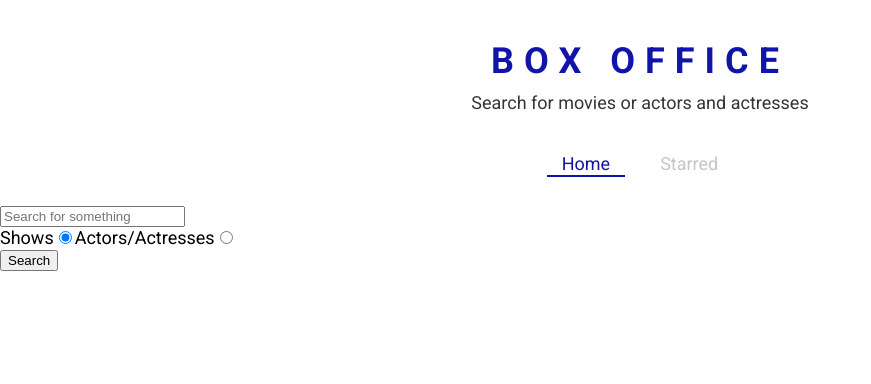
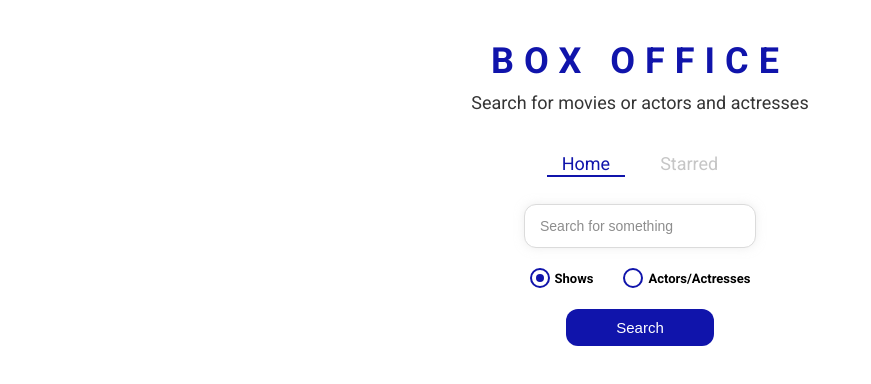
Before and after one commit to drewatienza/box-office, a React (Create React App) app: page / in a window 1280 px wide. Shown: the top 384 px of the page, without its empty margins (0-871 px from the left). Built offline with nearby package versions, Linux system fonts and the light colour scheme.

Commit message:
styled the entire app

```diff
--- /dev/null
+++ b/src/components/CustomRadio.js
@@ -0,0 +1,66 @@
+import React from 'react';
+import styled from 'styled-components';
+
+const RadioWrapper = styled.label`
+  display: block;
+  position: relative;
+  padding-left: 25px;
+  cursor: pointer;
+  font-size: 13px;
+  user-select: none;
+  font-weight: 700;
+  line-height: 1.65;
+
+  input {
+    position: absolute;
+    opacity: 0;
+    cursor: pointer;
+  }
+
+  span {
+    position: absolute;
+    top: 0;
+    left: 0;
+    height: 16px;
+    width: 16px;
+    background-color: #fff;
+    border: 2px solid ${({ theme }) => theme.mainColors.blue};
+    border-radius: 50%;
+  }
+
+  input:checked ~ span {
+    background-color: #fff;
+    border: 2px solid ${({ theme }) => theme.mainColors.blue};
+  }
+
+  span:after {
+    content: '';
+    position: absolute;
+    display: none;
+  }
+
+  input:checked ~ span:after {
+    display: block;
+  }
+
+  span:after {
+    top: 4px;
+    left: 4px;
+    width: 8px;
+    height: 8px;
+    border-radius: 50%;
+    background: ${({ theme }) => theme.mainColors.blue};
+  }
+`;
+
+const CustomRadio = ({ label, ...restProps }) => {
+  return (
+    <RadioWrapper htmlFor={restProps.id}>
+      {label}
+      <input {...restProps} type="radio" />
+      <span />
+    </RadioWrapper>
+  );
+};
+
+export default CustomRadio;
--- a/src/pages/Home.js
+++ b/src/pages/Home.js
@@ -4,6 +4,12 @@
 import ShowGrid from '../components/show/ShowGrid';
 import ActorGrid from '../components/actor/ActorGrid';
 import { useLastQuery } from '../misc/custom-hooks';
+import {
+  SearchInput,
+  RadioInputsWrapper,
+  SearchButtonWrapper,
+} from './Home.styled';
+import CustomRadio from '../components/CustomRadio';
 
 const Home = () => {
   const [input, setInput] = useLastQuery();
@@ -50,7 +56,7 @@
 
   return (
     <MainPageLayout>
-      <input
+      <SearchInput
         type="text"
         placeholder="Search for something"
         onChange={onInputChange}
@@ -58,32 +64,33 @@
         value={input}
       />
 
-      <div>
-        <label htmlFor="shows-search">
-          Shows
-          <input
+      <RadioInputsWrapper>
+        <div>
+          <CustomRadio
+            label="Shows"
             id="shows-search"
-            type="radio"
             value="shows"
             checked={isShowsSearch}
             onChange={onRadioChange}
           />
-        </label>
-        <label htmlFor="actors-search">
-          Actors/Actresses
-          <input
+        </div>
+        <div>
+          <CustomRadio
+            label="Actors/Actresses"
             id="actors-search"
-            type="radio"
             value="people"
             checked={!isShowsSearch}
             onChange={onRadioChange}
           />
-        </label>
-      </div>
+        </div>
+      </RadioInputsWrapper>
 
-      <button type="button" onClick={onSearch}>
-        Search
-      </button>
+      <SearchButtonWrapper>
+        <button type="button" onClick={onSearch}>
+          Search
+        </button>
+      </SearchButtonWrapper>
+
       {renderResults()}
     </MainPageLayout>
   );
--- /dev/null
+++ b/src/pages/Home.styled.js
@@ -0,0 +1,49 @@
+import styled from 'styled-components';
+
+export const SearchInput = styled.input`
+  display: block;
+  font-family: 'Robot', sans-serif;
+  width: 200px;
+  margin: auto;
+  outline: none;
+  padding: 13px 15px;
+  border: 1px solid #dbdbdb;
+  box-shadow: 0px 0px 10px 0px rgba(219, 219, 219, 0.5);
+  font-size: 14px;
+  border-radius: 12px;
+  color: #8d8d8d;
+
+  &::placeholder {
+    font-weight: 300;
+    color: #8d8d8d;
+  }
+`;
+
+export const RadioInputsWrapper = styled.div`
+  display: flex;
+  justify-content: center;
+  margin: 20px 0;
+
+  div {
+    margin: 0 15px;
+  }
+`;
+
+export const SearchButtonWrapper = styled.div`
+  text-align: center;
+  margin-bottom: 35px;
+
+  button {
+    color: #fff;
+    background-color: ${({ theme }) => theme.mainColors.blue};
+    margin: auto;
+    padding: 10px 50px;
+    font-size: 15px;
+    border: none;
+    outline: none;
+    border-radius: 12px;
+    &:hover {
+      cursor: pointer;
+    }
+  }
+`;
```
